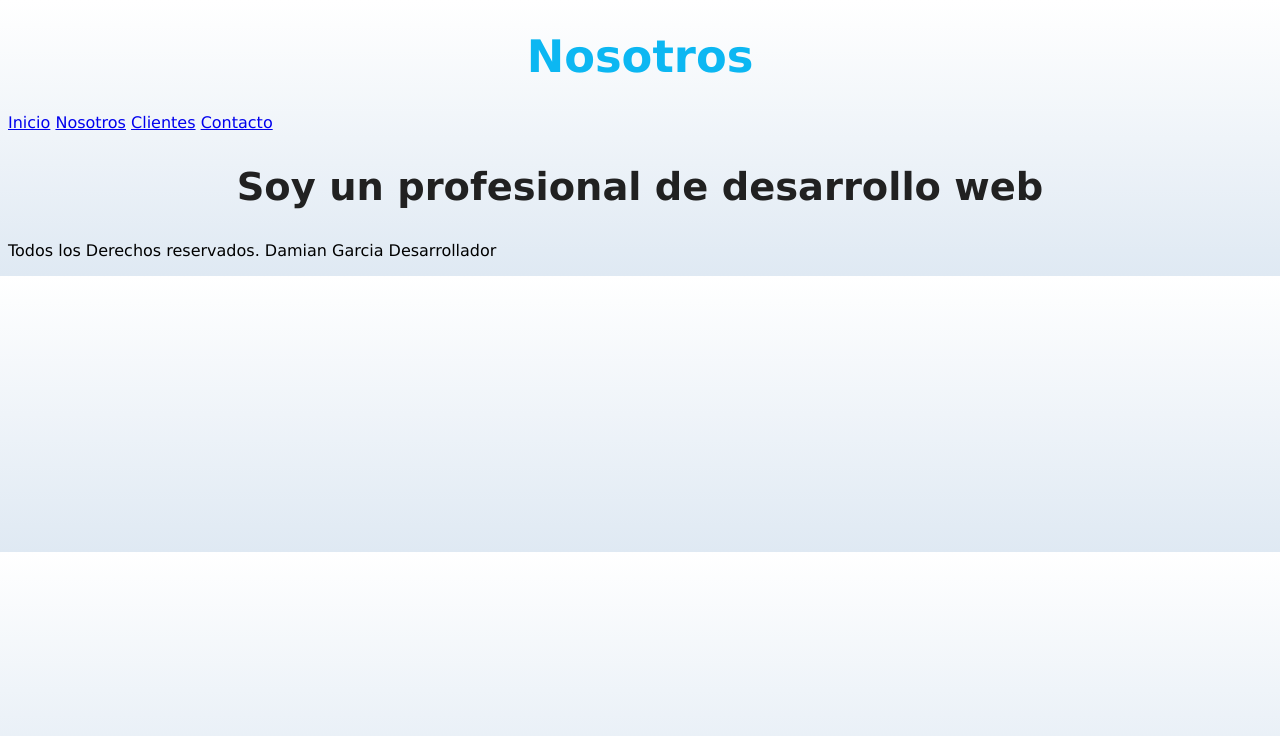
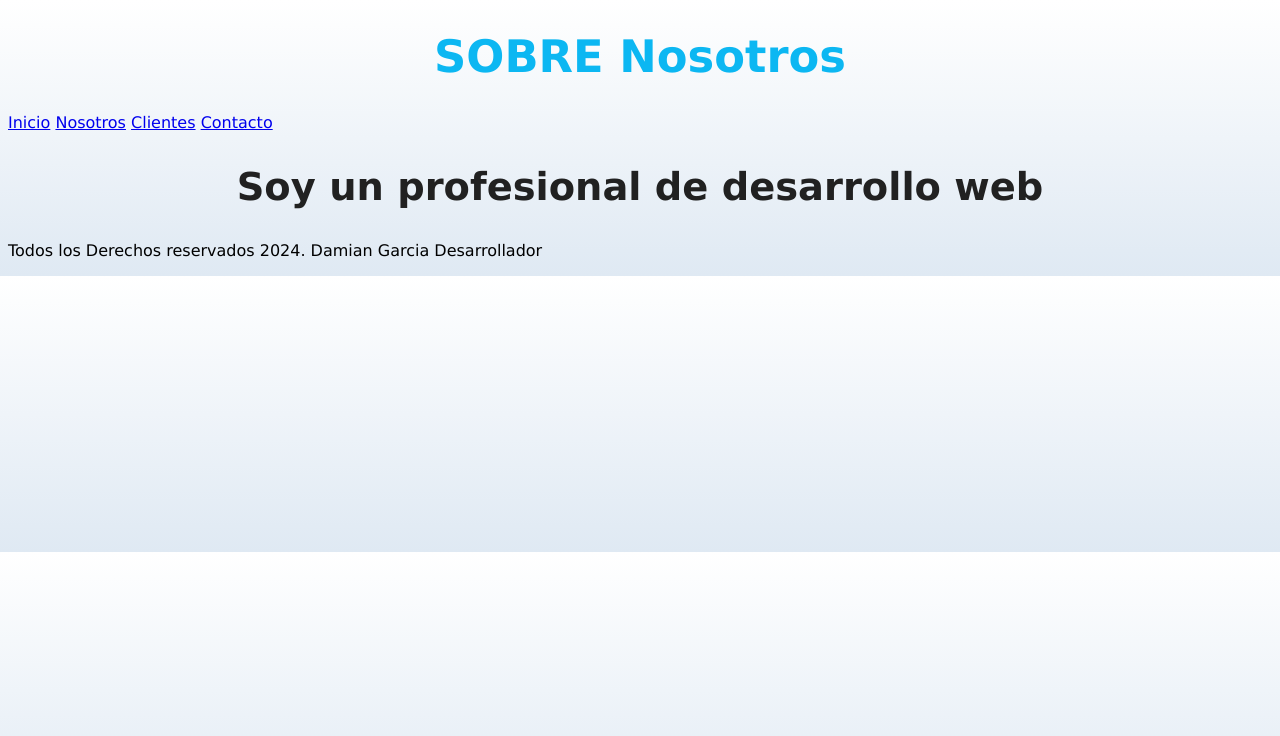
Before and after one commit to DamGar13/BootcampDWFS, a plain HTML site: page Proyecto1/nosotros.html in a window 1280 px wide. Drawn offline with Linux system fonts and the light colour scheme.

Commit message:
Modificacion pagina nosotros

```diff
--- a/Proyecto1/nosotros.html
+++ b/Proyecto1/nosotros.html
@@ -3,13 +3,13 @@
 <head>
 	<meta charset="UTF-8">
 	<meta name="viewport" content="width=device-width, initial-scale=1.0">
-	<title>Nosotros</title>
+	<title>SOBRE NOSOTROS</title>
 	<link rel="preload" href="css/style.css" as="style">
 	<link rel="stylesheet" href="css/style.css">
 </head>
 <body>
 	<header>
-		<h1 align="center">Nosotros</h1>
+		<h1 align="center"> SOBRE Nosotros</h1>
 	</header>
 
 	<nav>
@@ -24,7 +24,7 @@
 	</main>
 
 	<footer>
-		<p>Todos los Derechos reservados. Damian Garcia Desarrollador</p>
+		<p>Todos los Derechos reservados 2024. Damian Garcia Desarrollador</p>
 	</footer>
 </body>
 </html>
```
